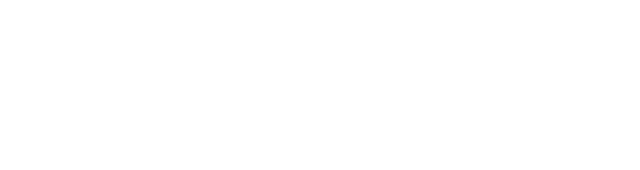
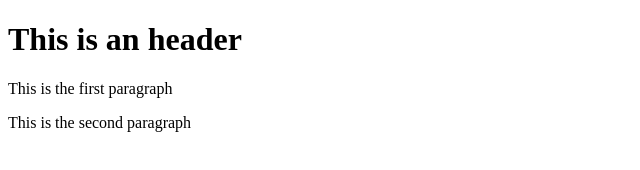
Before and after one commit to adedoyintolu/git_test, a plain HTML site: page index.html in a window 1280 px wide. Shown: the whole page, without its empty margins (0-640 px from the left). Drawn offline with Linux system fonts and the light colour scheme.

Commit message:
Update index.html

```diff
--- a/index.html
+++ b/index.html
@@ -8,6 +8,8 @@
 		<meta name="keywords" content="" />
     </head>
     <body>
-
+        <h1>This is an header</h1>
+        <p>This is the first paragraph</p>
+        <p>This is the second paragraph</p>
     </body>
 </html>
```
